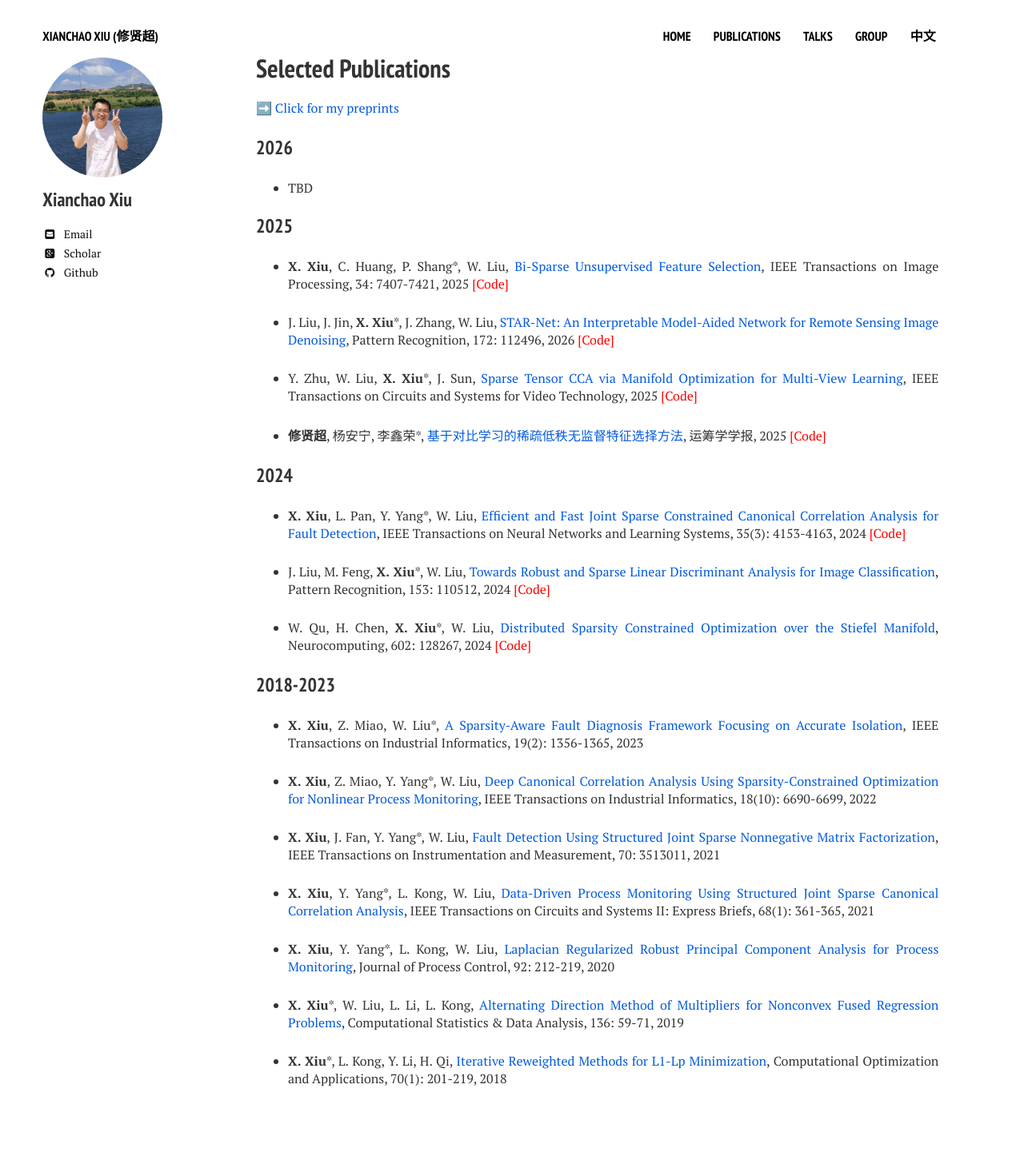
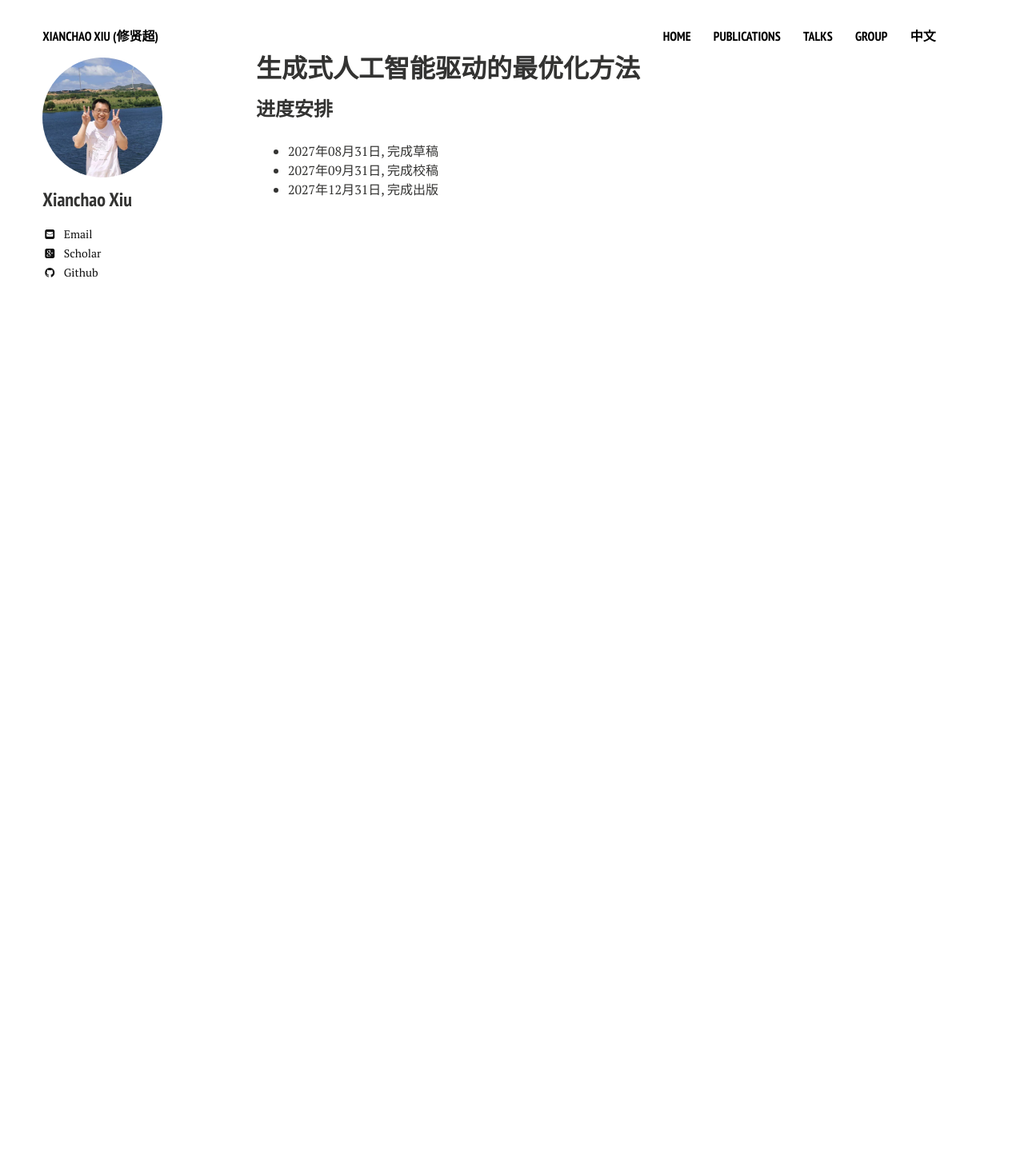
Before and after one commit to xianchaoxiu/xianchaoxiu.github.io, a Jekyll site: the page built from chinese/book/LLMOPT/index.md, in a window 1280 px wide. Shown: the whole page at 80% size. Built offline with Jekyll 4.4.1, drawn with Linux system fonts in a browser that asks for light colours; nearby versions of some CDN libraries; after the commit the page ends 900 px from its top, so only the background shows below that.

Commit message:
Update index.md

```diff
--- a/chinese/book/LLMOPT/index.md
+++ b/chinese/book/LLMOPT/index.md
@@ -1,52 +1,11 @@
 ---
 layout: page
-permalink: /publications
-title: Selected Publications
-tags: [publications]
+title: 生成式人工智能驱动的最优化方法
 comments: false
 share: false
 ---
 
-➡️ <a href="https://arxiv.org/search/?query=xiu%2C+xianchao&searchtype=all&abstracts=show&order=-announced_date_first&size=50" class="textlink" target="_blank">Click for my preprints </a>
-
-
-
-### 2026
-
-* TBD
-
-
-### 2025
-
-* <b>X. Xiu</b>, C. Huang, P. Shang*, W. Liu, <a href="https://doi.org/10.1109/TIP.2025.3620667" class="textlink" target="_blank">Bi-Sparse Unsupervised Feature Selection</a>, IEEE Transactions on Image Processing, 34: 7407-7421, 2025 <a href="https://github.com/xianchaoxiu/BSUFS" class="textlink" target="_blank" style="color: red;">[Code]</a>
-
-* J. Liu, J. Jin, <b>X. Xiu</b>*, J. Zhang, W. Liu, <a href="https://doi.org/10.1016/j.patcog.2025.112496" class="textlink" target="_blank">STAR-Net: An Interpretable Model-Aided Network for Remote Sensing Image Denoising</a>, Pattern Recognition, 172: 112496, 2026 <a href="https://github.com/xianchaoxiu/STAR-Net" class="textlink" target="_blank" style="color: red;">[Code]</a>
-
-* Y. Zhu, W. Liu, <b>X. Xiu</b>*, J. Sun, <a href="https://doi.org/10.1109/TCSVT.2025.3642736" class="textlink" target="_blank">Sparse Tensor CCA via Manifold Optimization for Multi-View Learning</a>, IEEE Transactions on Circuits and Systems for Video Technology, 2025  <a href="https://github.com/zhudafa/STCCA-L" class="textlink" target="_blank" style="color: red;">[Code]</a>
-
-* <b>修贤超</b>, 杨安宁, 李鑫荣*, <a href="https://kns.cnki.net/kcms2/article/abstract?v=e_WjztTC4N0Z832a-bbzgdfGaZqegXeziR4mPpFe0A1ROQtRv8ba_BSLdRJqYhdrWzhvxs5NJ2O3SOWWMfU0FulX9LypoPkOg34ECqIZ1YDAiTz9p7_NUzLuG3aP698ALezyek3yh7yCM9L1er33sRDx01vji4IFd-a5be0Mbbc=&uniplatform=NZKPT" class="textlink" target="_blank">基于对比学习的稀疏低秩无监督特征选择方法</a>, 运筹学学报, 2025 <a href="https://github.com/xianchaoxiu/DSCOFS-CL" class="textlink" target="_blank" style="color: red;">[Code]</a>
-
-### 2024
-
-* <b>X. Xiu</b>, L. Pan, Y. Yang*, W. Liu, <a href="https://doi.org/10.1109/TNNLS.2022.3201881" class="textlink" target="_blank">Efficient and Fast Joint Sparse Constrained Canonical Correlation Analysis for Fault Detection</a>, IEEE Transactions on Neural Networks and Learning Systems, 35(3): 4153-4163, 2024 <a href="https://github.com/xianchaoxiu/JSCCCA" class="textlink" target="_blank" style="color: red;">[Code]</a>
-
-* J. Liu, M. Feng, <b>X. Xiu</b>*, W. Liu, <a href="https://doi.org/10.1016/j.patcog.2024.110512" class="textlink" target="_blank">Towards Robust and Sparse Linear Discriminant Analysis for Image Classification</a>, Pattern Recognition, 153: 110512, 2024 <a href="https://github.com/EMXlight/RSLDAplus" class="textlink" target="_blank" style="color: red;">[Code]</a>
-
-* W. Qu, H. Chen, <b>X. Xiu</b>*, W. Liu, <a href="https://doi.org/10.1016/j.neucom.2024.128267" class="textlink" target="_blank">Distributed Sparsity Constrained Optimization over the Stiefel Manifold</a>, Neurocomputing, 602: 128267, 2024 <a href="https://github.com/wtqu/DREAM" class="textlink" target="_blank" style="color: red;">[Code]</a>
-
-
-### 2018-2023
-
-* <b>X. Xiu</b>, Z. Miao, W. Liu*, <a href="https://doi.org/10.1109/TII.2022.3180070" class="textlink" target="_blank">A Sparsity-Aware Fault Diagnosis Framework Focusing on Accurate Isolation</a>, IEEE Transactions on Industrial Informatics, 19(2): 1356-1365, 2023
-
-* <b>X. Xiu</b>, Z. Miao, Y. Yang*, W. Liu, <a href="https://doi.org/10.1109/TII.2021.3121770" class="textlink" target="_blank">Deep Canonical Correlation Analysis Using Sparsity-Constrained Optimization for Nonlinear Process Monitoring</a>, IEEE Transactions on Industrial Informatics, 18(10): 6690-6699, 2022
-
-* <b>X. Xiu</b>, J. Fan, Y. Yang*, W. Liu, <a href="https://doi.org/10.1109/TIM.2021.3067218" class="textlink" target="_blank">Fault Detection Using Structured Joint Sparse Nonnegative Matrix Factorization</a>, IEEE Transactions on Instrumentation and Measurement, 70: 3513011, 2021
-
-* <b>X. Xiu</b>, Y. Yang*, L. Kong, W. Liu, <a href="https://doi.org/10.1109/TCSII.2020.2988054" class="textlink" target="_blank">Data-Driven Process Monitoring Using Structured Joint Sparse Canonical Correlation Analysis</a>, IEEE Transactions on Circuits and Systems II: Express Briefs, 68(1): 361-365, 2021
-
-* <b>X. Xiu</b>, Y. Yang*, L. Kong, W. Liu, <a href="https://doi.org/10.1016/j.jprocont.2020.06.011" class="textlink" target="_blank">Laplacian Regularized Robust Principal Component Analysis for Process Monitoring</a>, Journal of Process Control, 92: 212-219, 2020
-
-* <b>X. Xiu</b>*, W. Liu, L. Li, L. Kong, <a href="https://doi.org/10.1016/j.csda.2019.01.002" class="textlink" target="_blank">Alternating Direction Method of Multipliers for Nonconvex Fused Regression Problems</a>, Computational Statistics & Data Analysis, 136: 59-71, 2019
-
-* <b>X. Xiu</b>*, L. Kong, Y. Li, H. Qi, <a href="https://doi.org/10.1007/s10589-017-9977-7" class="textlink" target="_blank">Iterative Reweighted Methods for L1-Lp Minimization</a>, Computational Optimization and Applications, 70(1): 201-219, 2018
+### 进度安排
+* 2027年08月31日, 完成草稿<br>
+* 2027年09月31日, 完成校稿<br>
+* 2027年12月31日, 完成出版<br>
```
